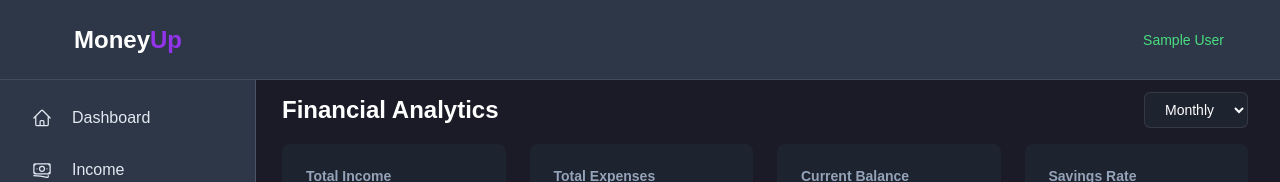
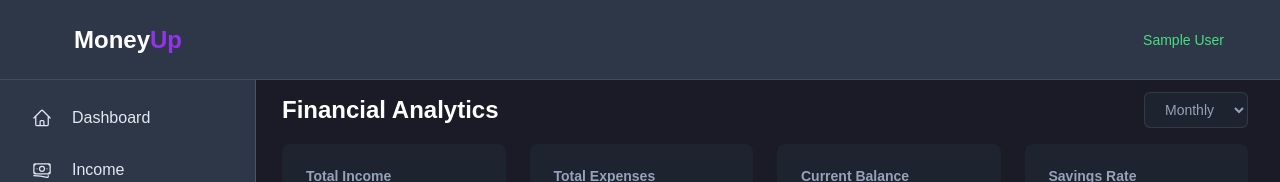
Before and after one commit to graysonLL/MoneyUP, a React (Create React App) app in the folder personal-finance-tracker/client/: page /analytics in a window 1280 px wide. Shown: the top 182 px of the page. Built offline with nearby package versions, Linux system fonts and the light colour scheme; no server answers; sample sign-in values are in the browser's storage.

Commit message:
changed monthly yearly dropdown styling to match other dropwdowns

```diff
--- a/personal-finance-tracker/client/src/styles/Analytics.css
+++ b/personal-finance-tracker/client/src/styles/Analytics.css
@@ -23,9 +23,13 @@
   background: #1e2330;
   border: 1px solid rgba(255, 255, 255, 0.1);
   border-radius: 0.375rem;
-  color: white;
+  color: #94a3b8;
   cursor: pointer;
   font-size: 0.875rem;
+}
+
+.period-select:hover {
+  border-color: rgba(255, 255, 255, 0.2);
 }
 
 .analytics-header {
```
